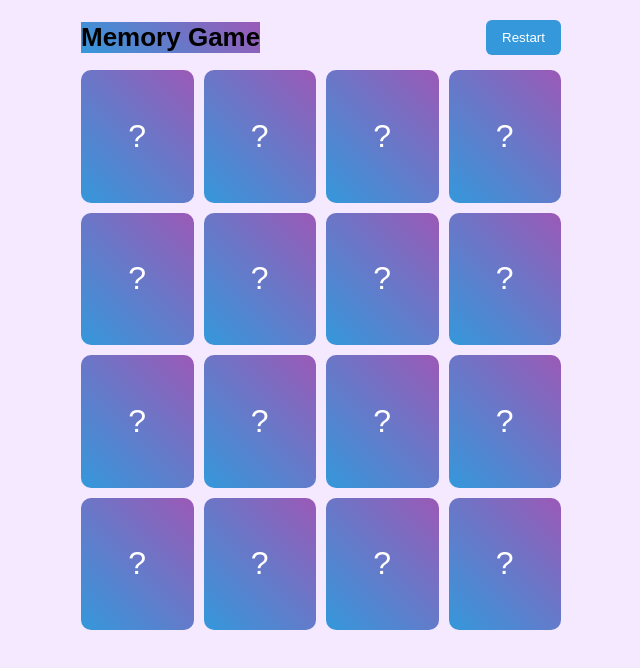
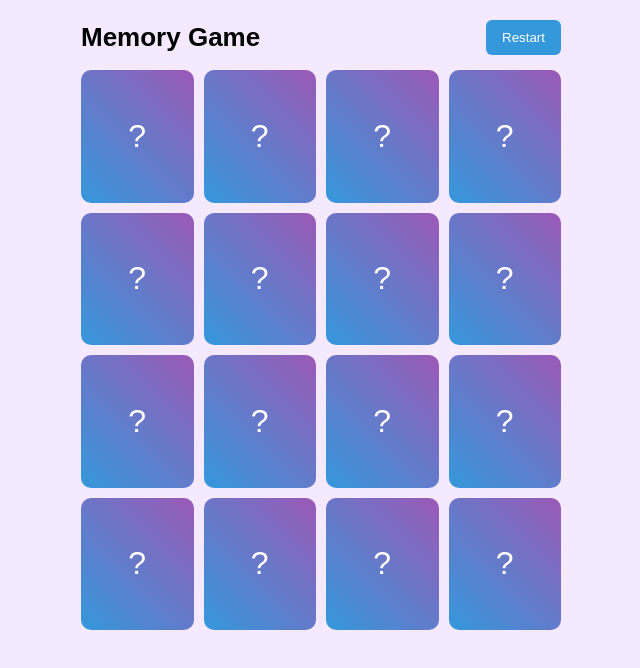
Before and after one commit to anuruddh123/mini_project, a plain HTML site: page index.html in a window 1280 px wide. Shown: the whole page, without its empty margins (319-959 px from the left). Drawn offline with Linux system fonts and the light colour scheme.

Commit message:
updated files

```diff
--- a/style.css
+++ b/style.css
@@ -35,9 +35,6 @@
         .header h1 {
             font-size: 26px;
             font-weight: 700;
-            background: linear-gradient(45deg, #3498db, #9b59b6);
-            /* -webkit-background-clip: text;
-            color: transparent; */
         }
 
         #restartBtn {
```
